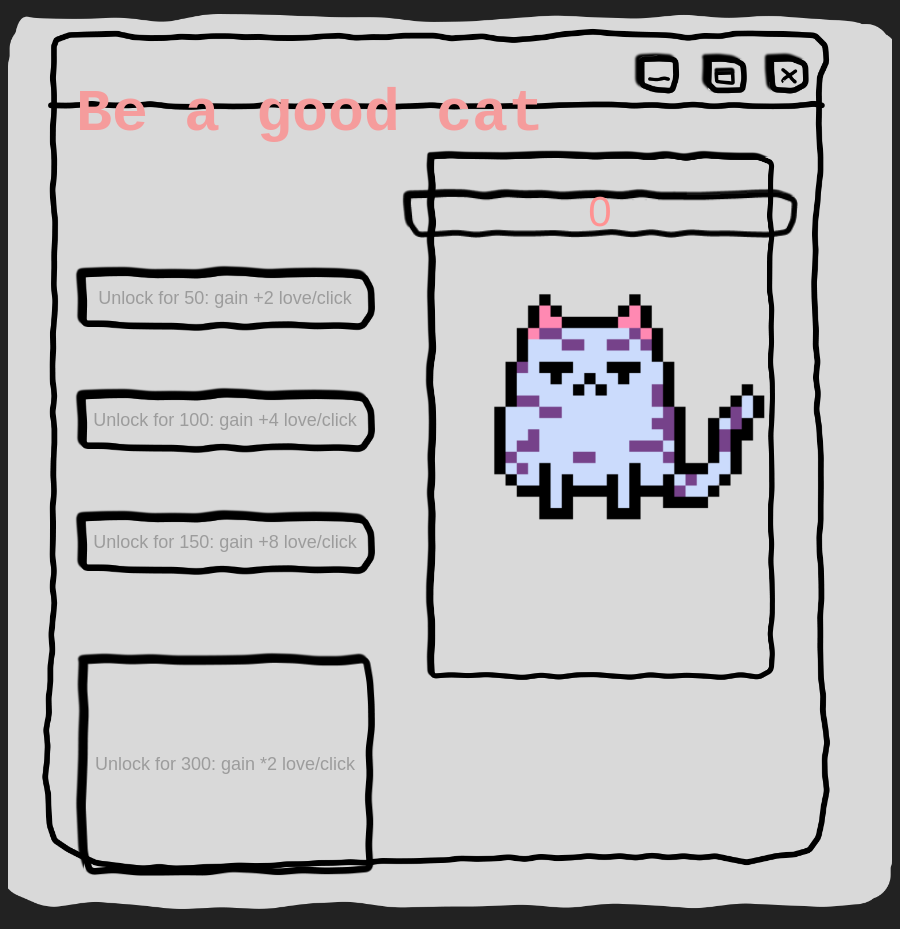
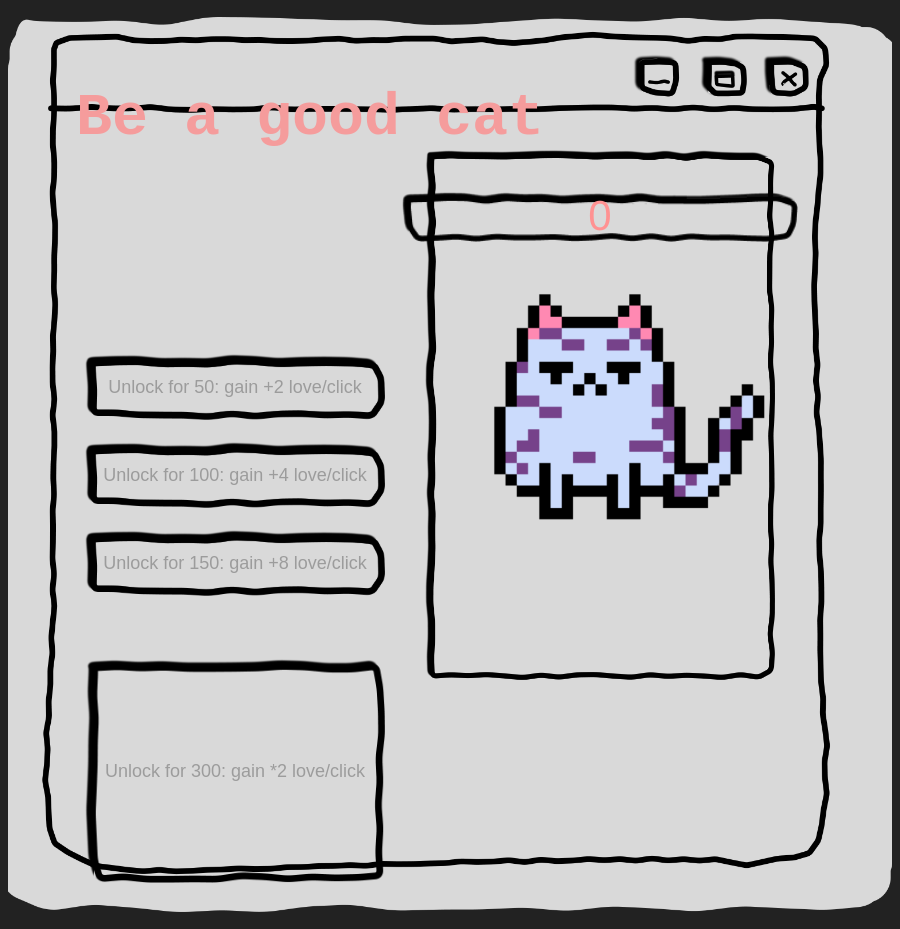
Before and after one commit to fieechen/Cute-Clicker-Project, an Electron app: page index.html in a window 900 px wide. Shown: the top 929 px of the page. Drawn offline with Linux system fonts and the light colour scheme.

Commit message:
CSS: h1 margin adjusted, button deleted border, adjusted margins of all b4 buttons and the layout.left div

```diff
--- a/style.css
+++ b/style.css
@@ -35,7 +35,7 @@ body {
 h1 {
     font-size: 60px;
     color:#f59c9c;
-    margin-top: 54px;
+    margin-top: 58px;
     text-align: unset;
     margin-right: 280px;
     font-family:'Courier New', Courier, monospace;
@@ -43,13 +43,13 @@ h1 {
 
 button {
     font-size: 18px;
-    border-radius: 10px;
     border: none;
     cursor: pointer;
     background-size: contain;      /* Bild vollständig anzeigen */
     background-position: center;   /* schön mittig */
     background-repeat: no-repeat;  /* nicht wiederholen */
     background-color: transparent; /* sonst schimmert was durch */
+    margin-left: 20px;
 
 
 }
@@ -57,25 +57,31 @@ button {
   background-image: url("Upgrades.png");
   width: 300px;
   height: 100px;
+  margin-top: 20px;
 }
 #button2{
   background-image: url("Upgrades.png");
   width: 300px;
   height: 100px;
+  margin-top: -40px;
 }
 
 #button3{
   background-image: url("Upgrades.png");
   width: 300px;
-  height: 100px;;
+  height: 100px;
+  margin-top: -40px;
 }
 #button4{
   background-image: url("UpgradeBoost.png");
   width: 300px;
   height: 300px;
+  margin-top: -20px;
 
 }
-
+br{
+    font-size: 2px;
+}
 #clickImg {
     width: 300px;
     height: 300px;
@@ -87,9 +93,6 @@ button {
 
 #clickImg:active {
     transform: scale(0.95);
-}
-#clickArea br {
-    line-height: 1px;  /* Abstand zwischen den Buttons */
 }
 #clickArea {
 
@@ -125,13 +128,13 @@ button {
     display: flex;
     justify-content: center;
     align-items: center;
-    gap: 5px; /* Abstand zwischen Buttons & Bild */
+    gap: 1px; /* Abstand zwischen Buttons & Bild */
 }
 
 .left {
     display: flex;
     flex-direction: column;
-    gap: 2px;
-    margin-top:10px;
+    margin-top:75px;
     margin-right: 450px;
+    gap: 5px;
 }
```
Also changed, not shown: index.html (+4 -4 lines).
